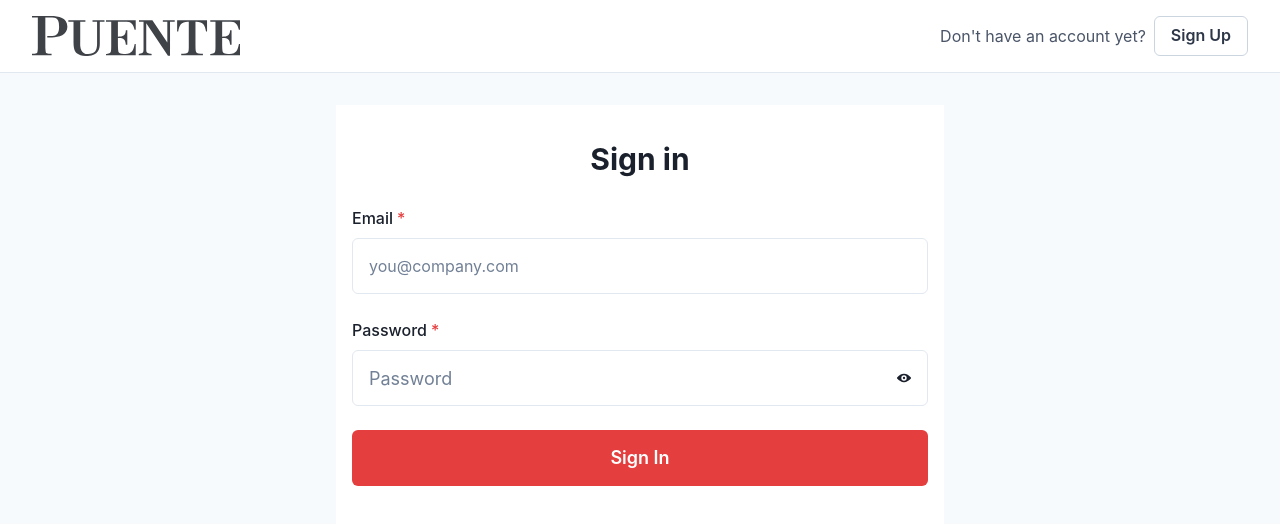
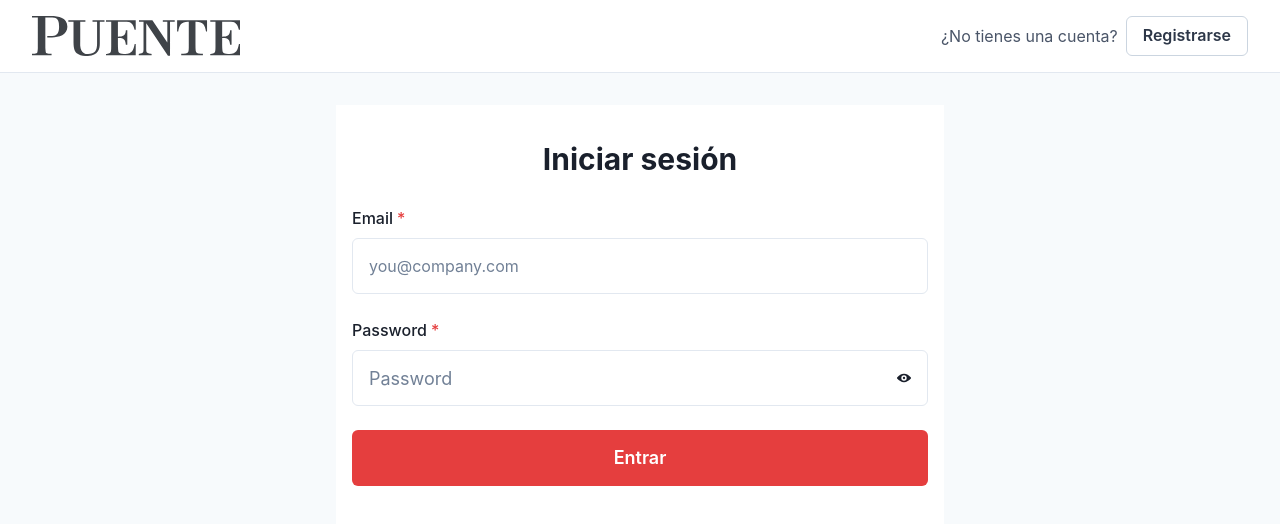
Before and after one commit to iairbaron/plataforma-trading-frontend, a React (Vite) app: page /login in a window 1280 px wide. Shown: the top 524 px of the page. Built offline with nearby package versions, Linux system fonts and the light colour scheme.

Commit message:
IsAitheticated

```diff
--- a/src/App.tsx
+++ b/src/App.tsx
@@ -1,5 +1,7 @@
 import { Routes, Route, Navigate } from "react-router-dom";
 import { AuthGuard } from "./components/AuthGuard/AuthGuard";
+import { AuthRedirect } from "./components/AuthGuard/AuthRedirect";
+import { useAuth } from "./hooks/useAuth";
 
 import "./App.css";
 import { SignupForm } from "./components/forms/SignUpForm";
@@ -9,9 +11,26 @@ import { LoginPage } from "./pages/LoginPage";
 import { Homepage } from "./pages/Homepage";
 
 function App() {
+  const { isAuthenticated } = useAuth();
+
   return (
     <Routes>
-      <Route element={<AuthLayout />}>
+      <Route
+        path="/"
+        element={
+          isAuthenticated ?
+          <Navigate to="/home" replace /> :
+          <Navigate to="/login" replace />
+        }
+      />
+
+      <Route
+        element={
+          <AuthRedirect>
+            <AuthLayout />
+          </AuthRedirect>
+        }
+      >
         <Route path="/login" element={<LoginPage />} />
         <Route path="/signup" element={<SignupForm />} />
       </Route>
@@ -23,10 +42,8 @@ function App() {
           </AuthGuard>
         }
       >
-        <Route path="/" element={<Homepage />} />
+        <Route path="/home" element={<Homepage />} />
       </Route>
-
-      <Route path="/" element={<Navigate to="/instruments" replace />} />
     </Routes>
   );
 }
--- /dev/null
+++ b/src/components/AuthGuard/AuthRedirect.tsx
@@ -0,0 +1,22 @@
+import { Navigate, useLocation } from 'react-router-dom';
+import { useAuth } from '../../hooks/useAuth';
+
+interface AuthRedirectProps {
+  children: React.ReactNode;
+}
+
+/**
+ * Redirige a los usuarios autenticados a /home cuando intentan acceder a páginas de autenticación
+ */
+export const AuthRedirect = ({ children }: AuthRedirectProps) => {
+  const { isAuthenticated } = useAuth();
+  const location = useLocation();
+
+  if (isAuthenticated) {
+    // Si el usuario ya está autenticado, redirigir a la página principal
+    return <Navigate to="/home" state={{ from: location.pathname }} replace />;
+  }
+
+  // Si no está autenticado, mostrar el componente hijo (formulario de login o registro)
+  return <>{children}</>;
+};
--- a/src/components/Header.tsx
+++ b/src/components/Header.tsx
@@ -1,11 +1,21 @@
 import { Flex, Text, Image, Button, HStack } from "@chakra-ui/react";
-import { Link, useLocation } from "react-router-dom";
+import { Link, useLocation, useNavigate } from "react-router-dom";
 import { useAuth } from "../hooks/useAuth";
 
 export const Header = () => {
   const location = useLocation();
-  const { isAuthenticated } = useAuth();
+  const navigate = useNavigate();
+  const { isAuthenticated, setToken } = useAuth();
   const isLoginPage = location.pathname === "/login";
+
+  const handleLogout = () => {
+    // Eliminar el token y limpiar información de usuario
+    setToken(null);
+    localStorage.removeItem('user');
+
+    // Redireccionar al login
+    navigate('/login');
+  };
 
   return (
     <Flex
@@ -31,7 +41,7 @@ export const Header = () => {
           <HStack spacing={4}>
             <Button
               as={Link}
-              to="/"
+              to="/home"
               variant="ghost"
               colorScheme="blue"
               size="md"
@@ -46,7 +56,7 @@ export const Header = () => {
         {!isAuthenticated ? (
           <>
             <Text fontSize="md" color="gray.600">
-              {isLoginPage ? "Don't have an account yet?" : "Already have an account?"}
+              {isLoginPage ? "¿No tienes una cuenta?" : "¿Ya tienes cuenta?"}
             </Text>
             <Button
               as={Link}
@@ -60,7 +70,7 @@ export const Header = () => {
                 bg: "gray.50",
               }}
             >
-              {isLoginPage ? "Sign Up" : "Sign In"}
+              {isLoginPage ? "Registrarse" : "Iniciar Sesión"}
             </Button>
           </>
         ) : (
@@ -73,10 +83,7 @@ export const Header = () => {
             _hover={{
               bg: "gray.50",
             }}
-            onClick={() => {
-              // Implementar cierre de sesión
-              window.location.href = "/login";
-            }}
+            onClick={handleLogout}
           >
             Cerrar Sesión
           </Button>
--- a/src/components/forms/LoginForm.tsx
+++ b/src/components/forms/LoginForm.tsx
@@ -13,6 +13,7 @@ import { useMutation } from "@tanstack/react-query";
 import { loginSchema, LoginFormData } from "../../schemas/loginSchema";
 import { LoginInputs } from "./LoginInputs";
 import { authService } from "../../services/authService";
+import { useAuth } from "../../hooks/useAuth";
 
 export const LoginForm = () => {
   const methods = useForm<LoginFormData>({
@@ -21,33 +22,35 @@ export const LoginForm = () => {
 
   const toast = useToast();
   const navigate = useNavigate();
+  const { setToken } = useAuth();
 
   const mutation = useMutation({
     mutationFn: (data: LoginFormData) => authService.login(data),
     onSuccess: (response) => {
       if (response.data) {
-        localStorage.setItem("token", response.data.token);
+        setToken(response.data.token);
         localStorage.setItem("user", JSON.stringify(response.data.user));
 
         toast({
-          title: "Login successful",
-          description: "Welcome back!",
+          title: "Login exitoso",
+          description: "¡Bienvenido de nuevo!",
           status: "success",
           duration: 3000,
           isClosable: true,
         });
 
-        navigate("/", { replace: true });      }
+        navigate("/home", { replace: true });
+      }
     },
     onError: (error: any) => {
       const errorData = error.response?.data;
       const description =
         errorData?.message ||
         errorData?.errors?.[0]?.message ||
-        "Invalid credentials";
+        "Credenciales inválidas";
 
       toast({
-        title: "Authentication error",
+        title: "Error de autenticación",
         description,
         status: "error",
         duration: 3000,
@@ -67,7 +70,7 @@ export const LoginForm = () => {
             align="stretch"
           >
             <Text fontSize="3xl" fontWeight="bold" textAlign="center">
-              Sign in
+              Iniciar sesión
             </Text>
             <LoginInputs />
             <Button
@@ -78,7 +81,7 @@ export const LoginForm = () => {
               width="full"
               isLoading={mutation.isPending}
             >
-              Sign In
+              Entrar
             </Button>
           </VStack>
         </FormProvider>
--- a/src/components/forms/SignUpForm.tsx
+++ b/src/components/forms/SignUpForm.tsx
@@ -13,6 +13,7 @@ import { useMutation } from "@tanstack/react-query";
 import { SignupInputs } from "./SignupInputs";
 import { authService } from "../../services/authService";
 import { SignupFormData, signupSchema } from "../../schemas/signupSchema";
+import { useAuth } from "../../hooks/useAuth";
 
 export const SignupForm = () => {
   const methods = useForm<SignupFormData>({
@@ -21,6 +22,7 @@ export const SignupForm = () => {
 
   const navigate = useNavigate();
   const toast = useToast();
+  const { setToken } = useAuth();
 
   const mutation = useMutation({
     mutationFn: (data: SignupFormData) => {
@@ -29,27 +31,28 @@ export const SignupForm = () => {
     },
     onSuccess: (response) => {
       if (response.data) {
-        localStorage.setItem("token", response.data.token);
+        // Actualizar el estado global de autenticación
+        setToken(response.data.token);
         localStorage.setItem("user", JSON.stringify(response.data.user));
 
         toast({
-          title: "Registration successful",
-          description: "Welcome!",
+          title: "Registro exitoso",
+          description: "¡Bienvenido!",
           status: "success",
           duration: 3000,
           isClosable: true,
         });
 
-        navigate("/", { replace: true });
+        navigate("/home", { replace: true });
       }
     },
     onError: (error: any) => {
       const errorData = error.response?.data;
       if (errorData?.errors) {
-        // Handle validation errors
+        // Manejar errores de validación
         errorData.errors.forEach((err: any) => {
           toast({
-            title: "Validation Error",
+            title: "Error de validación",
             description: err.message,
             status: "error",
             duration: 5000,
@@ -57,11 +60,11 @@ export const SignupForm = () => {
           });
         });
       } else {
-        // Handle other errors
+        // Manejar otros errores
         toast({
-          title: "Registration Error",
+          title: "Error de registro",
           description:
-            errorData?.message || "An error occurred during registration",
+            errorData?.message || "Ocurrió un error durante el registro",
           status: "error",
           duration: 3000,
           isClosable: true,
@@ -80,7 +83,7 @@ export const SignupForm = () => {
             onSubmit={methods.handleSubmit((data) => mutation.mutate(data))}
           >
             <Text fontSize="3xl" fontWeight="bold" textAlign="center">
-              Sign up
+              Registrarse
             </Text>
             <SignupInputs />
             <Button
@@ -91,7 +94,7 @@ export const SignupForm = () => {
               width="full"
               isLoading={mutation.isPending}
             >
-              Sign Up
+              Crear cuenta
             </Button>
           </VStack>
         </FormProvider>
```
